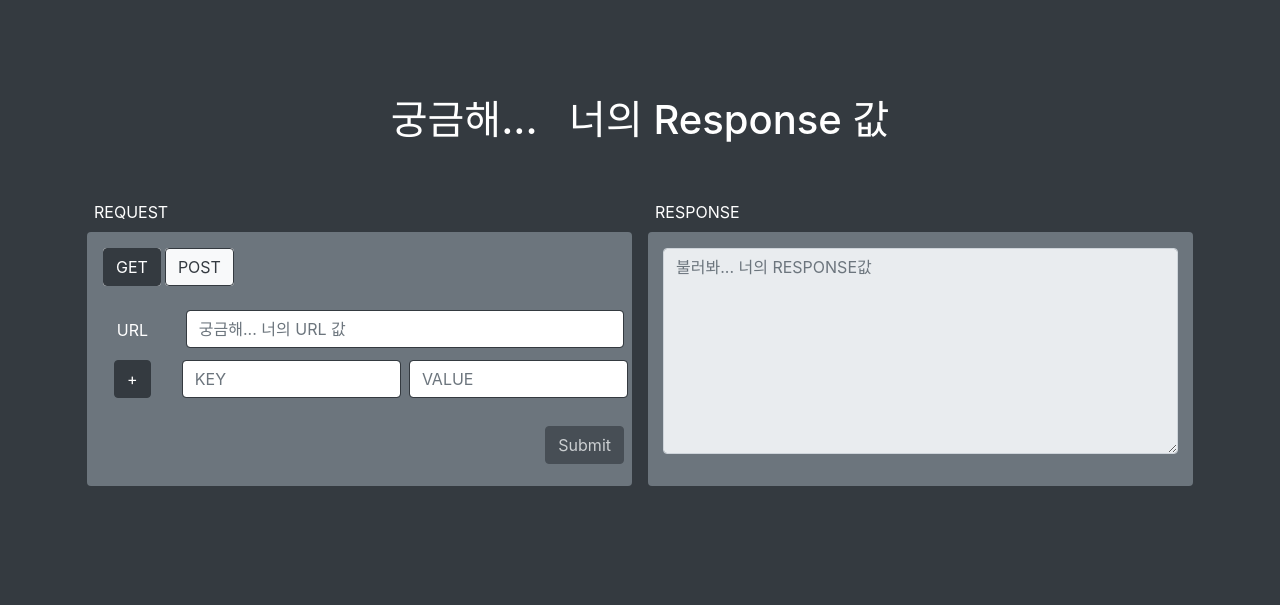
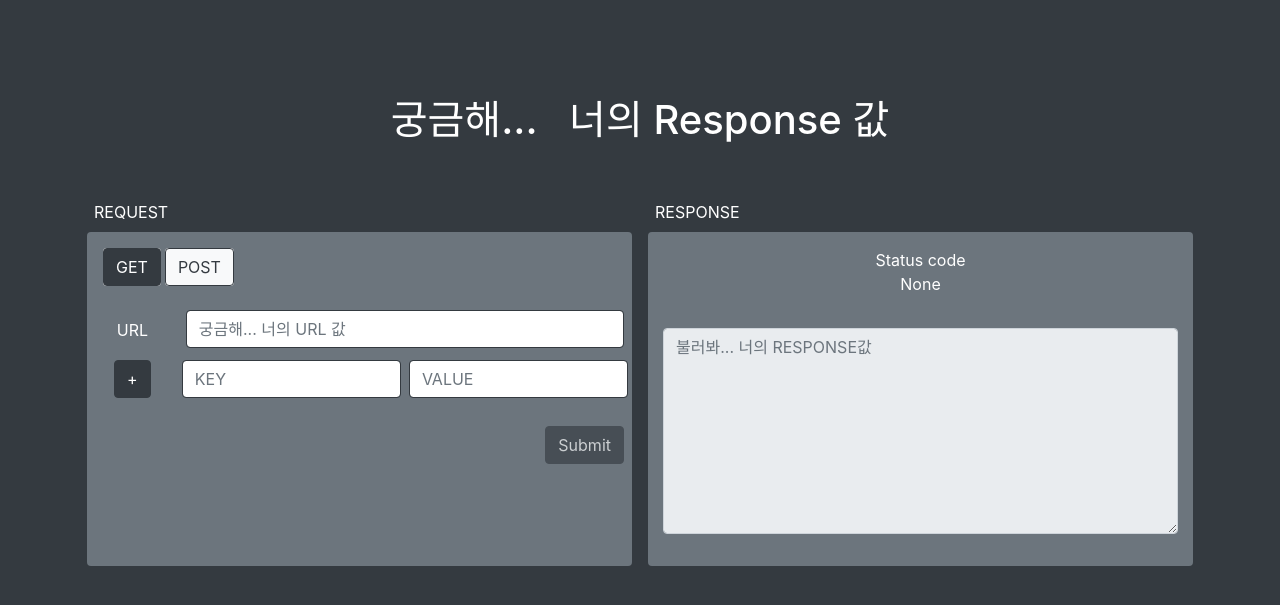
Before and after one commit to Lee2532/rest_django, a Django app: page /travel/page/ in a window 1280 px wide. Shown: the top 605 px of the page. Run offline with Django 3.2, Linux system fonts and the light colour scheme; some libraries are stand-ins or nearby versions.

Commit message:
feat: status code 표시 update

```diff
--- a/travel/serializers.py
+++ b/travel/serializers.py
@@ -11,7 +11,6 @@ class TravelSerializer(serializers.ModelSerializer):
                   'longitude', 'designated_date', 'loc']
 
 
-
 class TraveldetailSerializer(serializers.ModelSerializer):
 
     class Meta:
--- a/travel/static/js/global.js
+++ b/travel/static/js/global.js
@@ -11,6 +11,7 @@ HtmlId.urlText = "urlText";
 HtmlId.responseArea = "responseArea";
 HtmlId.paramKey = "paramKey";
 HtmlId.paramValue = "paramValue";
+HtmlId.statusCode = "statusCode";
 
 class HtmlClass {}
 
--- a/travel/static/js/index.js
+++ b/travel/static/js/index.js
@@ -11,7 +11,7 @@ const mainPage = {
     mainPage.submitActiveEvent();
     jQueryHelper.addEvent(eventAry, HtmlId.urlText, mainPage.submitActiveEvent);
   },
-  submitActiveEvent: ()=>{
+  submitActiveEvent: () => {
     const isUrlEmpty = stringHelper.isEmpty(jQueryHelper.getValue(HtmlId.urlText));
     jQueryHelper.setAttr(HtmlId.submitBtn, HtmlAttr.disabled, isUrlEmpty);
   },
@@ -60,19 +60,24 @@ const mainPage = {
     const url = jQueryHelper.getValue(HtmlId.urlText);
     const params = mainPage.getParams();
     const isGetBtnActive = jQueryHelper.getIdSelector(HtmlId.getBtn).hasClass(HtmlClass.active);
+    const setStatusCodeCallback = mainPage.setStatusCode;
 
     if (isGetBtnActive) {
-      ajaxHelper.getAPIPromise(url, params).then(
+      ajaxHelper.getAPIPromise(url, params, setStatusCodeCallback).then(
         mainPage.setResponseData,
         promiseHelper.rejectRequest
       )
     } else {
-      ajaxHelper.postAPIPromise(url, params).then(
+      ajaxHelper.postAPIPromise(url, params, setStatusCodeCallback).then(
         mainPage.setResponseData,
         promiseHelper.rejectRequest
       )
     }
   },
+  setStatusCode: (idName, code) => {
+    jQueryHelper.setText(idName, code);
+  }
+  ,
   getParams: () => {
     let params = {};
     const keys = jQueryHelper.getAllIdSelector(HtmlId.paramKey);
--- a/travel/static/js/module.js
+++ b/travel/static/js/module.js
@@ -66,7 +66,12 @@ const jQueryHelper = {
   setValue: (idName, data) => {
     const selector = jQueryHelper.getIdSelector(idName);
     selector.val(data);
+  },
+  setText: (idName, data)=>{
+    const selector = jQueryHelper.getIdSelector(idName);
+    selector.text(data);
   }
+
 };
 
 const promiseHelper = {
@@ -79,7 +84,7 @@ const promiseHelper = {
 };
 
 const ajaxHelper = {
-  getAPIPromise: (url, param) => {
+  getAPIPromise: (url, param, callback) => {
     return new Promise((resolve, reject) => {
       $.ajax({
         url: url,
@@ -89,15 +94,18 @@ const ajaxHelper = {
       }).done(function (response) {
         resolve(response);
       }).fail(function (error) {
-        console.warn(error);
+        console.error(error);
+        const statusCode = error.status;
+        callback(HtmlId.statusCode, statusCode);
         reject(error);
-      }).always(function (response) {
+      }).always(function (response, textStatus, xhr) {
+        const statusCode = xhr.status;
+        callback(HtmlId.statusCode, statusCode);
         resolve(response);
-      })
+      });
     })
-  }
-  ,
-  postAPIPromise: (url, param) => {
+  },
+  postAPIPromise: (url, param, callback) => {
     return new Promise((resolve, reject) => {
       $.ajax({
         url: url,
@@ -108,10 +116,14 @@ const ajaxHelper = {
         resolve(response);
       }).fail(function (error) {
         console.warn(error);
+        const statusCode = error.status;
+        callback(HtmlId.statusCode, statusCode);
         reject(error);
-      }).always(function (response) {
+      }).always(function (response, textStatus, xhr) {
+        const statusCode = xhr.status;
+        callback(HtmlId.statusCode, statusCode);
         resolve(response);
-      })
+      });
     })
   }
 };
--- a/travel/templates/travelTemplate.html
+++ b/travel/templates/travelTemplate.html
@@ -76,6 +76,9 @@
             </div>
         </div>
         <div class="col m-2 bg-secondary rounded">
+            <div class="mt-3">
+                Status code <p id="statusCode">None</p>
+            </div>
             <div class="py-3">
                 <textarea id="responseArea" class="form-control" placeholder="불러봐... 너의 RESPONSE값" rows="8" readonly></textarea>
             </div>
--- a/travel/urls.py
+++ b/travel/urls.py
@@ -7,6 +7,6 @@ urlpatterns = format_suffix_patterns([
     path('', views.TravelList.as_view(), name='Travel-list'),
     path('<int:pk>/', views.TravelDetail.as_view(), name='Travel-detail'),
     path('test/', views.TravelTestView.as_view(), name='Travel-detail'),
-    path('test/<int:pk>/', views.TravelTestDetailVeiw.as_view(), name='Travel-detail'),
+    path('test/<int:pk>/', views.TravelTestDetailView.as_view(), name='Travel-detail'),
     path('page/', views.TravelTemplateView.as_view(), name="Travel-template")
 ])
--- a/travel/views.py
+++ b/travel/views.py
@@ -10,6 +10,7 @@ from django.views import generic
 from django.contrib.auth.models import User
 from rest_framework.views import APIView
 from rest_framework import status
+from rest_framework.generics import ListCreateAPIView, RetrieveAPIView
 
 
 class TravelTemplateView(TemplateView):
@@ -19,14 +20,15 @@ class TravelTemplateView(TemplateView):
         return self.render_to_response({})
 
 
-class TravelList(generics.ListCreateAPIView):
+class TravelList(ListCreateAPIView):
     queryset = Travel.objects.all()
     serializer_class = TravelSerializer
 
 
-class TravelDetail(generics.RetrieveAPIView):
+class TravelDetail(RetrieveAPIView):
     queryset = Travel.objects.all()
     serializer_class = TraveldetailSerializer
+
 
 class TravelTestView(APIView):
 
@@ -39,11 +41,12 @@ class TravelTestView(APIView):
         serializer = TravelSerializer(data=request.data)
         if serializer.is_valid():
             serializer.save()
-            return Response(serializer.data,status=status.HTTP_201_CREATED)
-        return Response(serializer.errors,status=status.HTTP_302_FOUND)
+            return Response(serializer.data, status=status.HTTP_201_CREATED)
+        return Response(serializer.errors, status=status.HTTP_302_FOUND)
 
 
-class TravelTestDetailVeiw(APIView):
+class TravelTestDetailView(APIView):
+
     def get_pk(self, pk):
         try:
             return Travel.objects.get(pk=pk)
```
